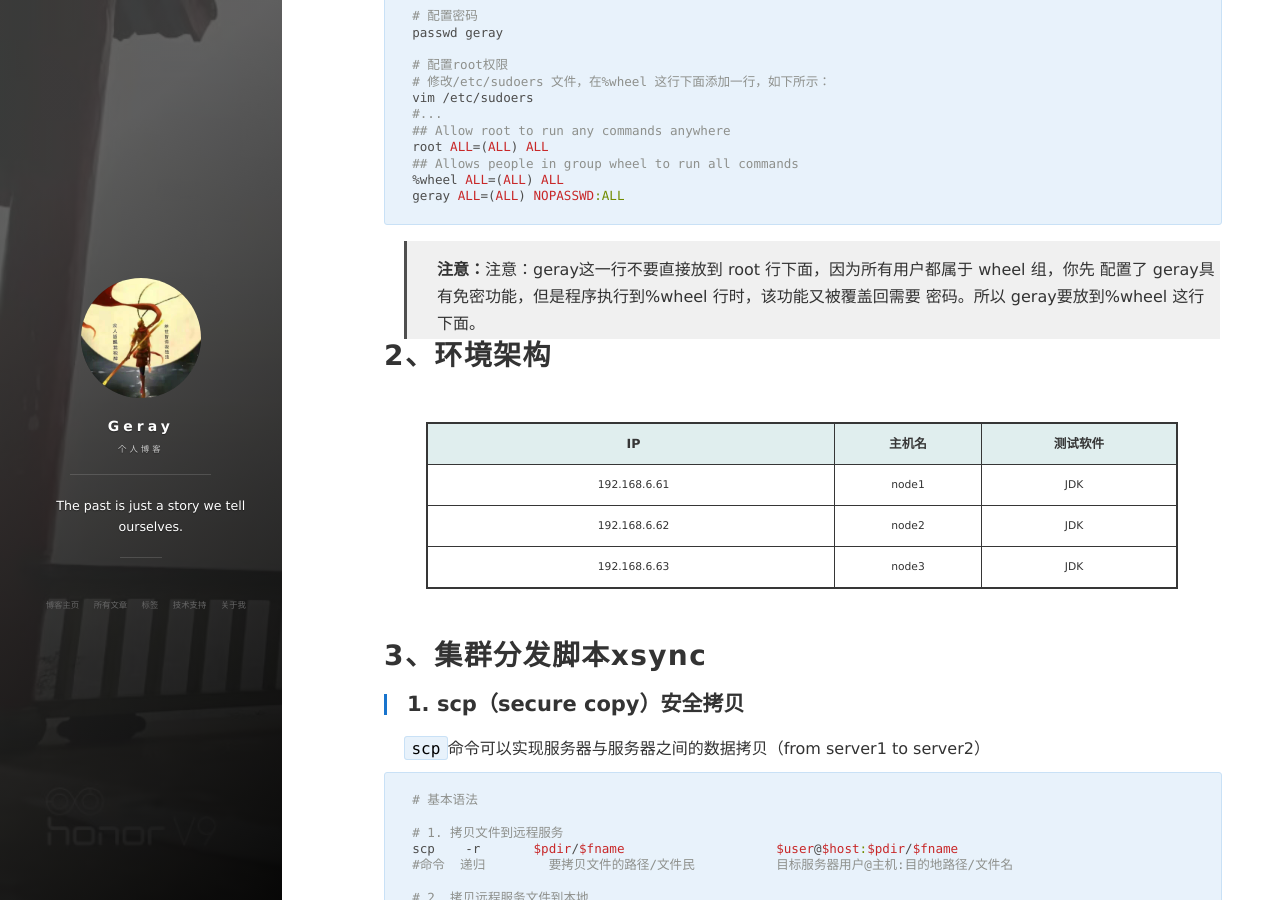
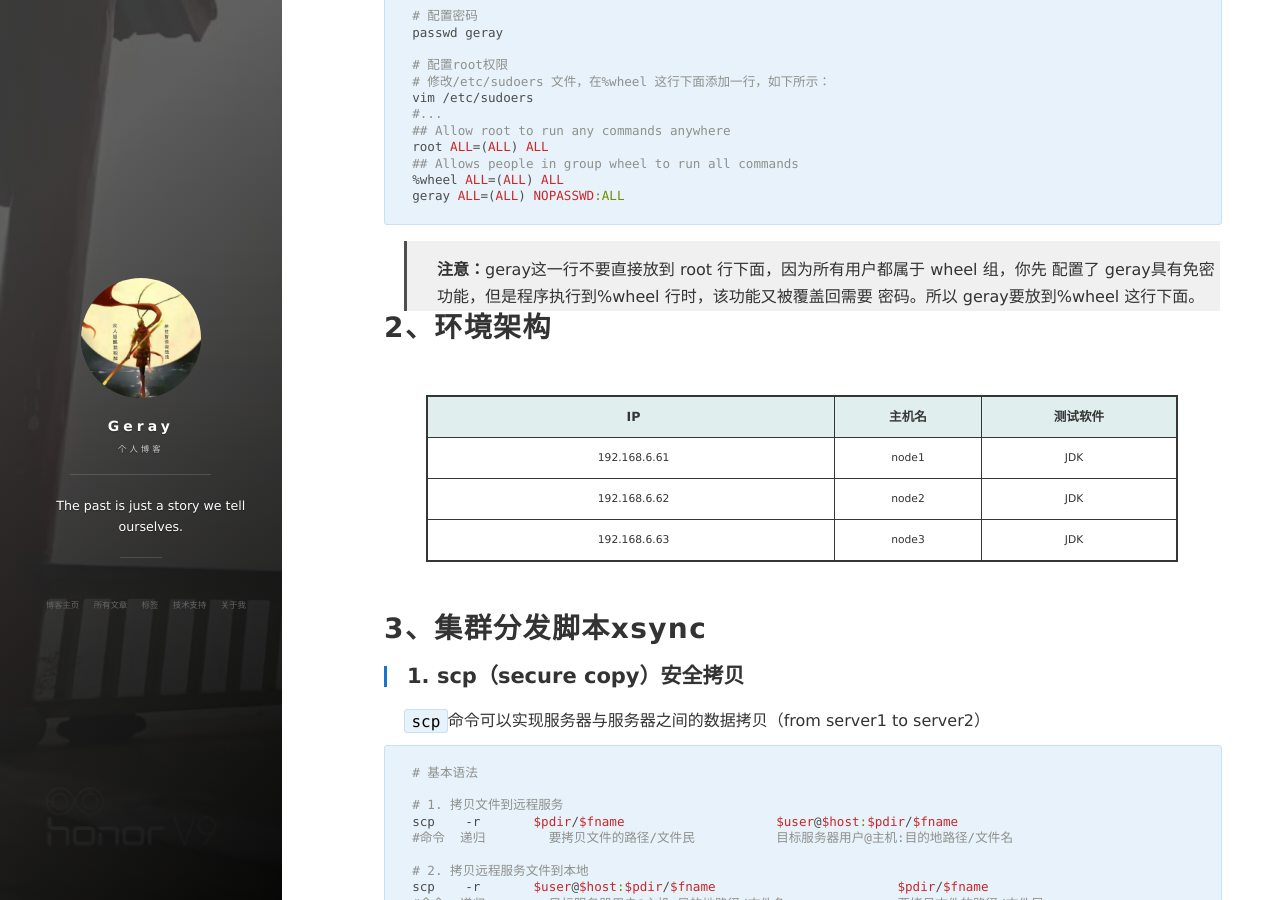
Before and after one commit to geray-zsg/geray-zsg.github.io, a Jekyll site: the page built from _posts/2022-3-10-xsync脚本实现文件同步（分布式环境准备）.md, in a window 1280 px wide and 900 px high, scrolled down 1009 px. Built offline with Jekyll 4.4.1, drawn with Linux system fonts in a browser that asks for light colours; nearby versions of some CDN libraries; comment, search, counter and statistics services are not loaded.

Commit message:
Update 2022-3-10-xsync脚本实现文件同步（分布式环境准备）.md

````diff
--- a/_posts/2022-3-10-xsync脚本实现文件同步（分布式环境准备）.md
+++ b/_posts/2022-3-10-xsync脚本实现文件同步（分布式环境准备）.md
@@ -32,7 +32,7 @@ root ALL=(ALL) ALL
 geray ALL=(ALL) NOPASSWD:ALL
 ```
 
-> **注意：**注意：geray这一行不要直接放到 root 行下面，因为所有用户都属于 wheel 组，你先 配置了 geray具有免密功能，但是程序执行到%wheel 行时，该功能又被覆盖回需要 密码。所以 geray要放到%wheel 这行下面。
+> **注意：**geray这一行不要直接放到 root 行下面，因为所有用户都属于 wheel 组，你先 配置了 geray具有免密功能，但是程序执行到%wheel 行时，该功能又被覆盖回需要 密码。所以 geray要放到%wheel 这行下面。
 
 
 
````
